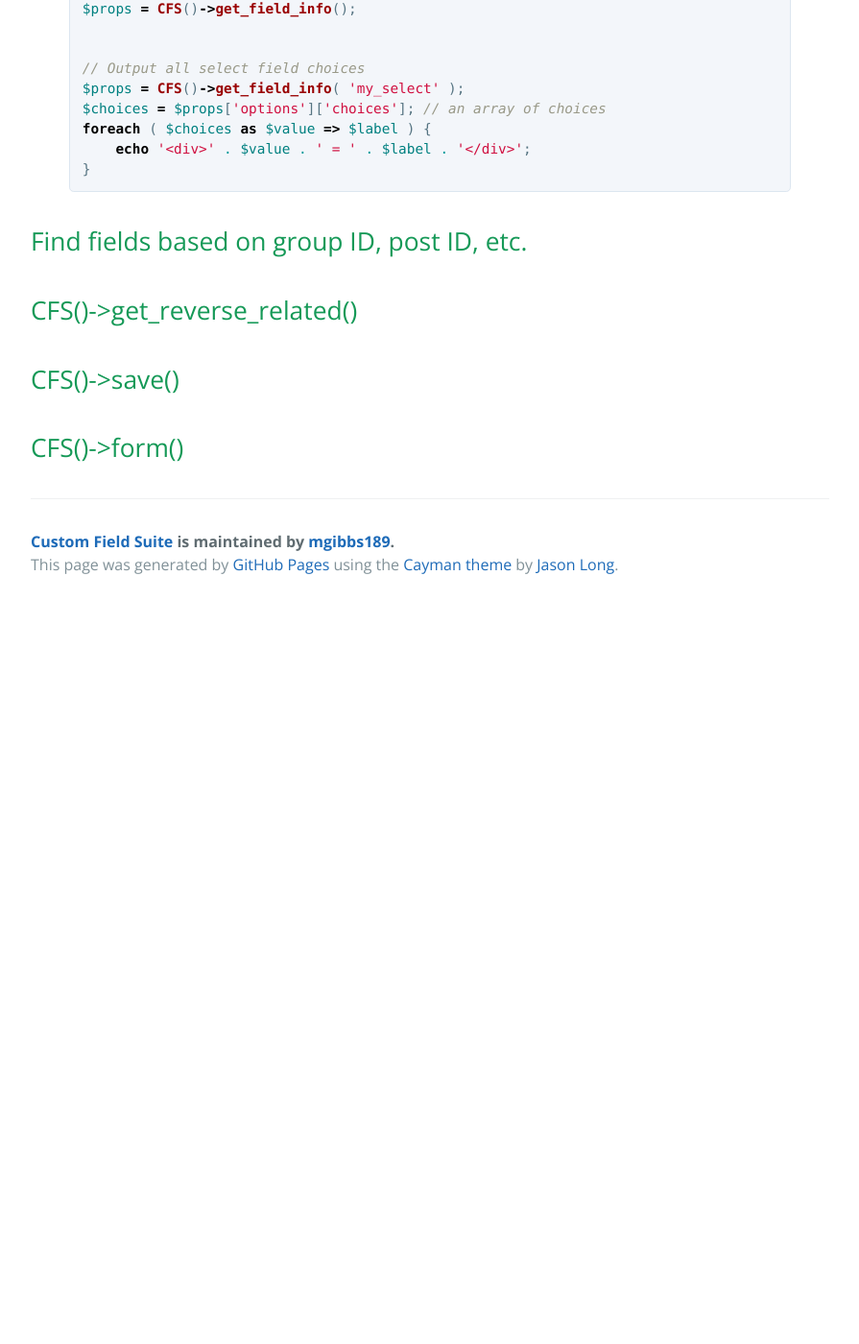
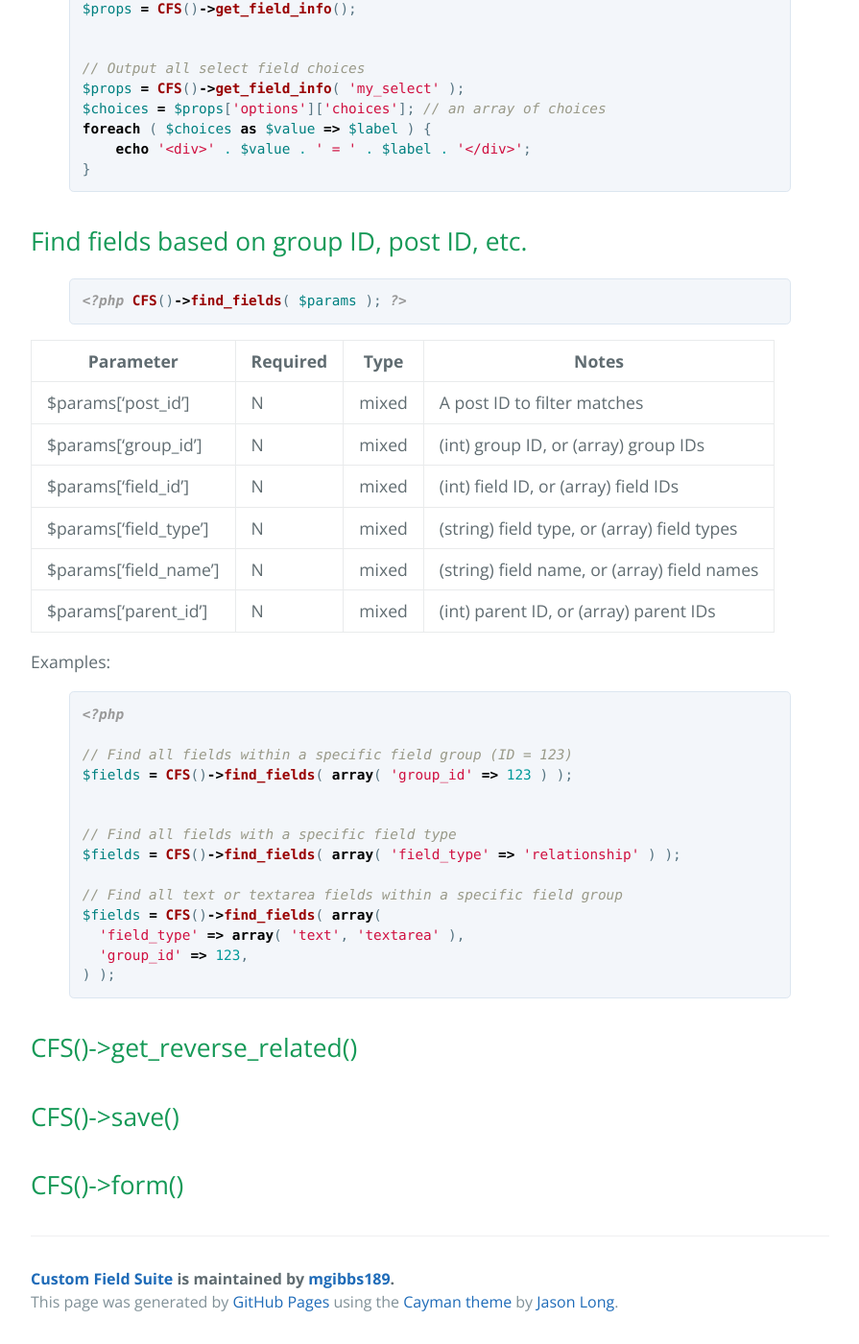
Before and after one commit to mgibbs189/custom-field-suite, a Jekyll site: the page built from api.md, in a window 1280 px wide and 1400 px high, scrolled down 1787 px. Shown: the whole window at 96% size, without its empty margins (192-1087 px from the left). Built offline with Jekyll 4.4.1, drawn with Linux system fonts in a browser that asks for light colours; before the commit the page ends 2419 px from its top, so only the background shows below that.

Commit message:
Update api.md

```diff
--- a/api.md
+++ b/api.md
@@ -79,6 +79,39 @@ foreach ( $choices as $value => $label ) {
 
 ## Find fields based on group ID, post ID, etc.
 
+{% highlight php %}
+<?php CFS()->find_fields( $params ); ?>
+{% endhighlight %}
+
+| Parameter  | Required  | Type  | Notes  |
+|---|---|---|---|
+| $params['post_id'] | N | mixed | A post ID to filter matches |
+| $params['group_id'] | N | mixed | (int) group ID, or (array) group IDs |
+| $params['field_id'] | N | mixed | (int) field ID, or (array) field IDs |
+| $params['field_type'] | N | mixed | (string) field type, or (array) field types |
+| $params['field_name'] | N | mixed | (string) field name, or (array) field names |
+| $params['parent_id'] | N | mixed | (int) parent ID, or (array) parent IDs |
+
+Examples:
+
+{% highlight php %}
+<?php
+
+// Find all fields within a specific field group (ID = 123)
+$fields = CFS()->find_fields( array( 'group_id' => 123 ) );
+
+
+// Find all fields with a specific field type
+$fields = CFS()->find_fields( array( 'field_type' => 'relationship' ) );
+
+// Find all text or textarea fields within a specific field group
+$fields = CFS()->find_fields( array(
+  'field_type' => array( 'text', 'textarea' ),
+  'group_id' => 123,
+) );
+
+{% endhighlight %}
+
 ## CFS()->get_reverse_related()
 
 ## CFS()->save()
```
